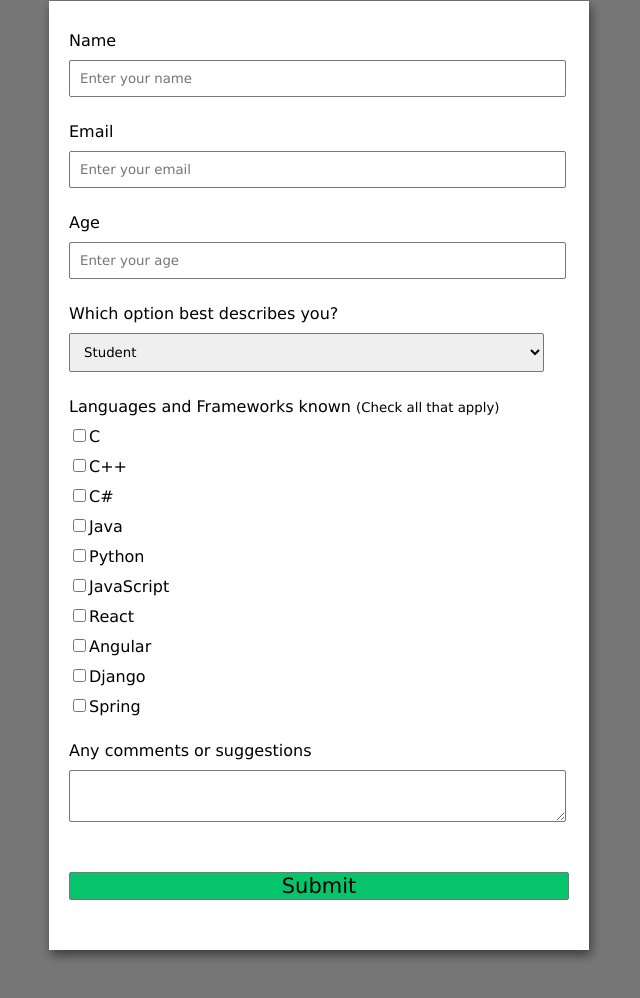
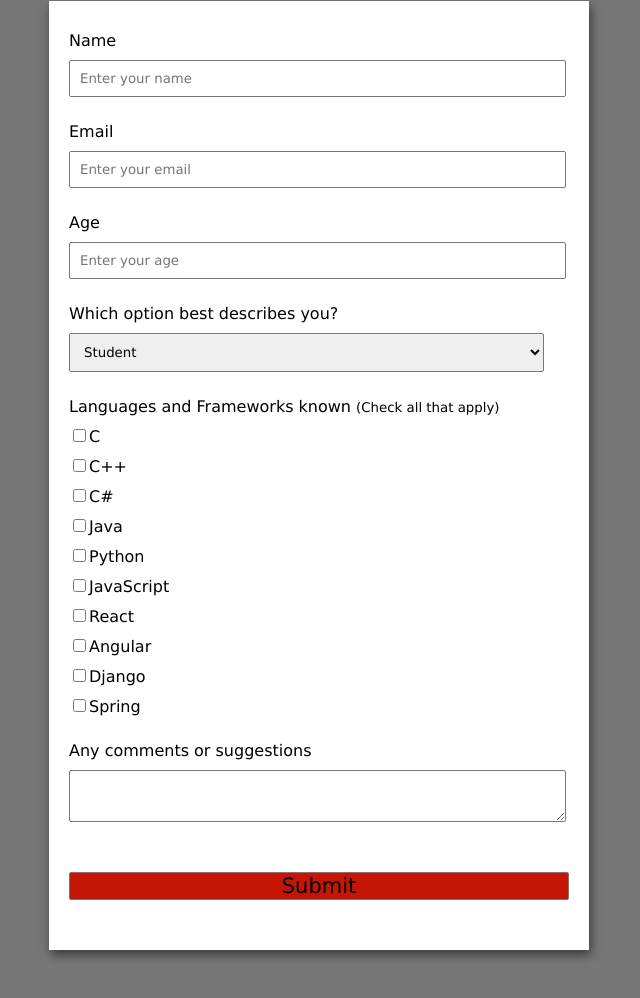
Before and after one commit to MarwanDev/trials, a plain HTML site: page index.html in a window 1280 px wide. Shown: the part 108-1106 px from the top of the page, without its empty margins (321-961 px from the left). Drawn offline with Linux system fonts and the light colour scheme.

Commit message:
4th commit

```diff
--- a/style.css
+++ b/style.css
@@ -46,7 +46,7 @@ button and Checkbox */
 
 /* Styling Button */
 button {
-    background-color: #05c46b;
+    background-color: #c41505;
     border: 1px solid #777;
     border-radius: 2px;
     font-family: inherit;
```
